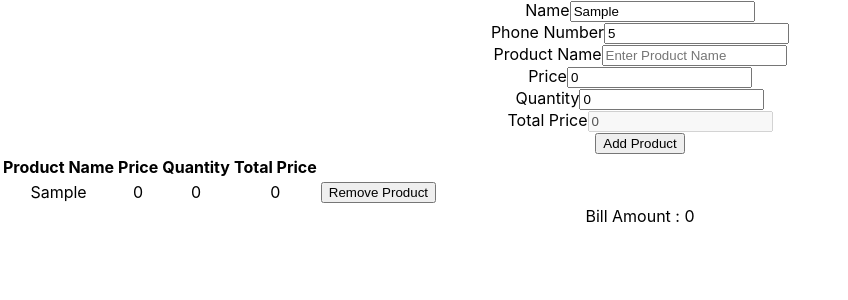
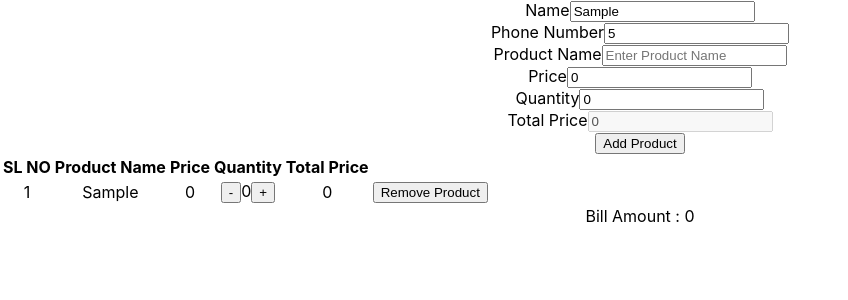
Before and after one commit to suhasphamax/Product-Billing, a React (Create React App) app: page / in a window 1280 px wide. Both pictures are taken after typing "Sample", "5", "Sample" into the empty fields and a click on the button "Add Product". Shown: the top 300 px of the page, without its empty margins (0-848 px from the left). Built offline with nearby package versions, Linux system fonts and the light colour scheme.

Commit message:
add or remove in billing

```diff
--- a/src/Components/Billing.js
+++ b/src/Components/Billing.js
@@ -14,28 +14,39 @@ function Billing() {
     const [product_list, setProduct_list] = useState()
     const [current_item, setcurrent_item] = useState({
         product_name: "",
+        price: 0,
         quantity: 0,
-        price: 0,
         total_price: 0
     })
 
     useEffect(() => {
 
-        const list = items?.map((item, index) => {
+        let list=[]
+        if(items.length>0)
+        {
+            list = items?.map((item, index) => {
                 return (
                     <>
 
                         <tr key={index}>
-                        <td > {item.product_name}</td>
-                        <td>{item.price}</td>
-                        <td>{item.quantity}</td>
-                        <td>{item.total_price}</td>
+                            <td>{index + 1}</td>
+                            <td > {item?.product_name}</td>
+                            <td>{item?.price}</td>
+                            <td>
+                                <span>
+                                    <Button onClick={() => updateitem(item, "decrease")}>-</Button>
+                                </span>
+                                {item?.quantity}
+                                <span>
+                                    <Button onClick={() => updateitem(item, "increase")}>+</Button>
+                                </span>
+                            </td>
+                            <td>{item?.total_price}</td>
                             <td> <Button onClick={() =>
                                 remove_product(item)}>
                                 Remove Product
                             </Button></td>
                         </tr>
-
 
 
 
@@ -46,18 +57,26 @@ function Billing() {
 
 
             })
+        }
+
+
+
+
         const Product_table = () => {
             return (
                 <>
 
-                    <Table>
+                    <Table bordered>
 
                         <thead>
                             <tr>
-
+                                <th scope="row">SL NO</th>
                                 <th>Product Name</th>
                                 <th>Price</th>
-                                <th>Quantity</th>
+                                <th>Quantity
+
+
+                                </th>
                                 <th>Total Price</th>
                             </tr>
                         </thead>
@@ -70,8 +89,8 @@ function Billing() {
         }
 
         setProduct_list(Product_table)
+
     }, [items])
-
 
 
     function add_product() {
@@ -85,9 +104,6 @@ function Billing() {
             total_price: 0
         })
 
-
-
-
     }
 
     function remove_product(selected_product) {
@@ -97,12 +113,42 @@ function Billing() {
         })
         setItems(updated_items)
         setBill_Amt((prev_amt) => prev_amt - selected_product.total_price)
+    }
+
+    function updateitem(selected_product, type) {
+        let updated_items = items?.map((item) => {
+            if (item.product_name == selected_product.product_name) {
+                if (type == 'increase') {
+                    item.quantity = parseInt(selected_product.quantity) + 1
+                    item.total_price = item.price*item.quantity
+
+                }
+                else {
+                    item.quantity =  parseInt(selected_product.quantity) - 1
+                    item.total_price = item.price*item.quantity
 
 
+                }
+            }
+
+           return item
+
+
+        })
+
+        // TO Remove any items whose quantity becomes zero
+        updated_items=updated_items.filter((item)=>
+        {
+            return item.quantity!=0
+        })
+
+        setItems(updated_items)
 
 
 
     }
+
+
 
 
 
@@ -180,7 +226,7 @@ function Billing() {
                             id="quantity"
                             name="quantity"
                             placeholder="Enter Quantity"
-                            type="text"
+                            type="number"
                             value={current_item.quantity}
                             onChange={(e) => setcurrent_item({
                                 ...current_item, quantity: e.target.value,
```
Lines whose indentation alone changed are shown as unchanged.
